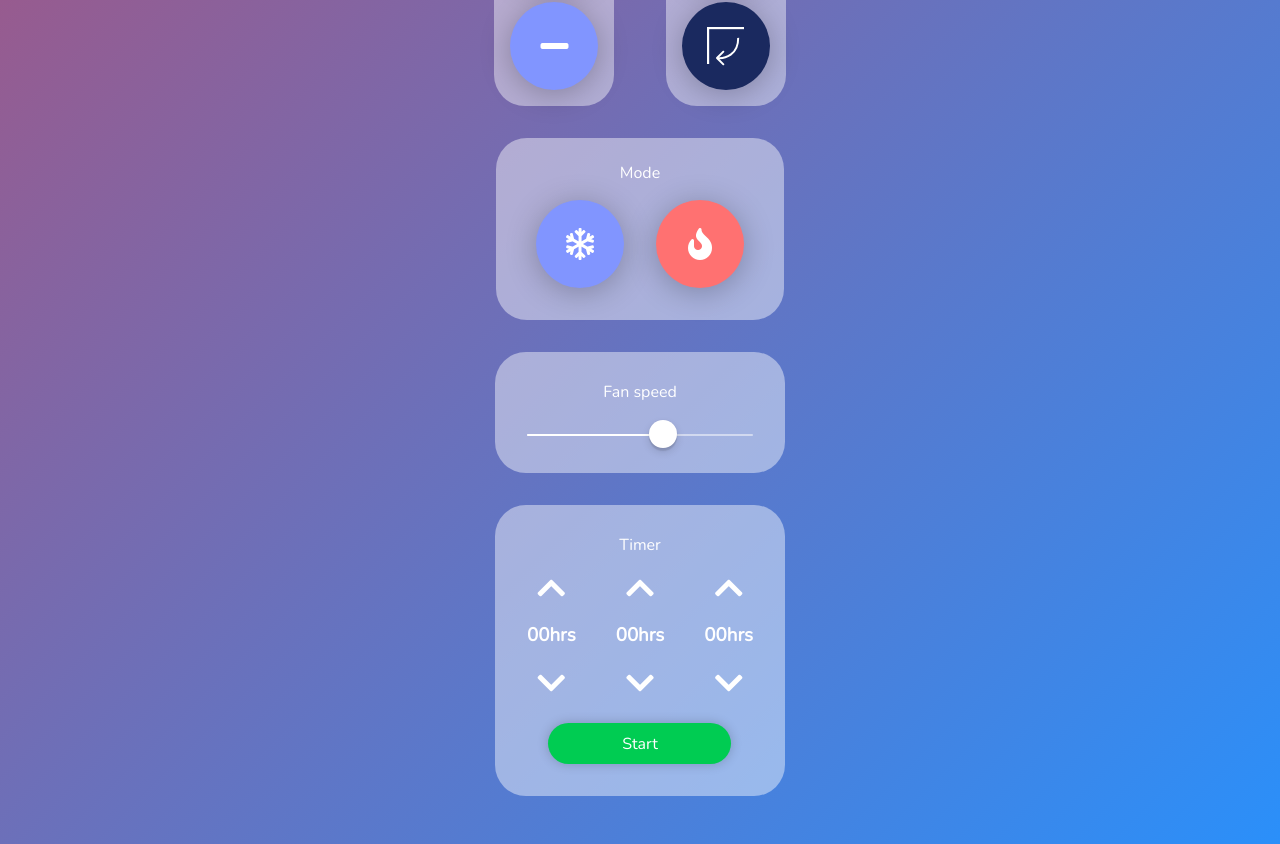
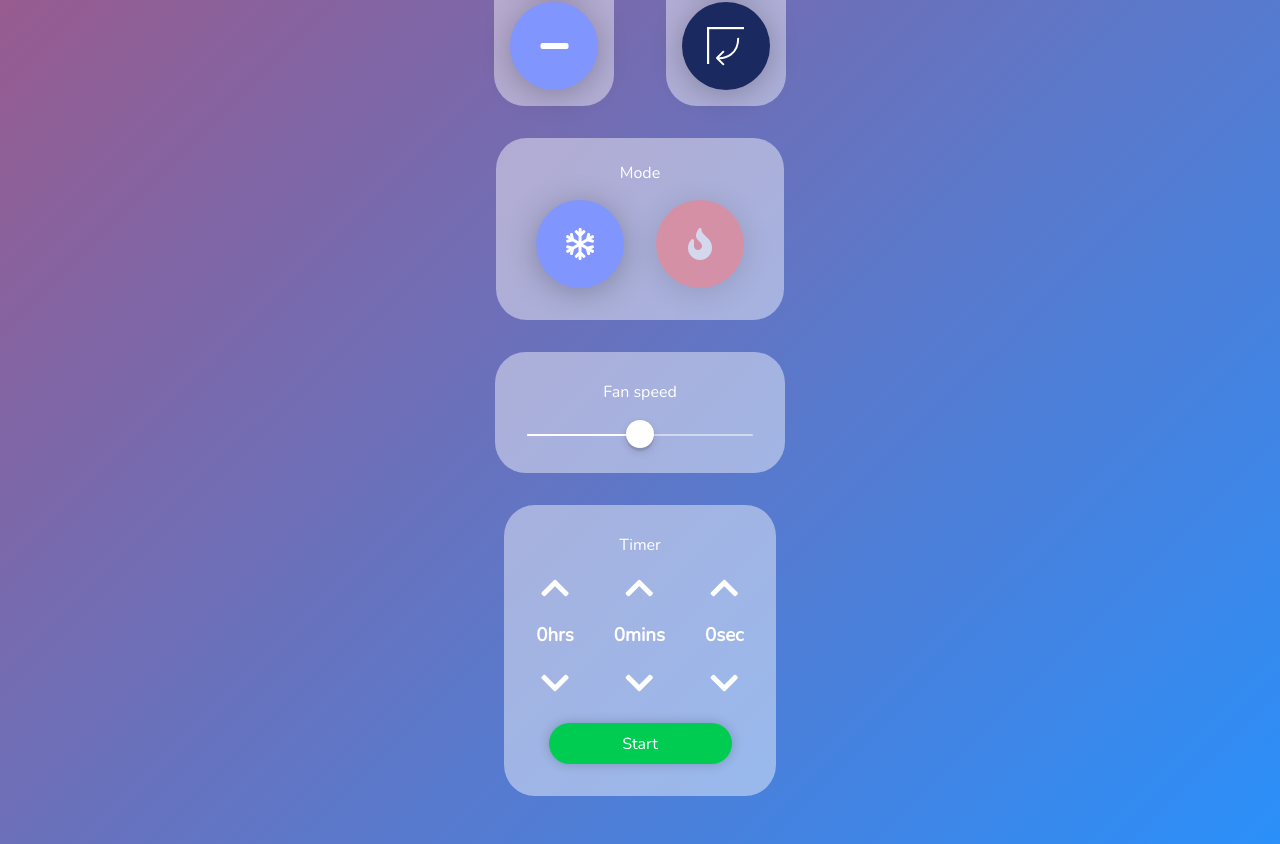
Before and after one commit to jimfilippou/hci-project, a React (Create React App) app: page / in a window 1280 px wide. Shown: the part 405-1249 px from the top of the page. Built offline with nearby package versions, Linux system fonts and the light colour scheme.

Commit message:
add another component

```diff
--- a/src/App.js
+++ b/src/App.js
@@ -1,6 +1,6 @@
 import React from 'react';
 // import Login from './components/login/Login';
-import Main from './components/main/main';
+import Main from './components/Main/Main';
 import './core.scss';
 import CTX from './store';
 
--- /dev/null
+++ b/src/components/ACMode/ACMode.js
@@ -0,0 +1,20 @@
+import React, { useState } from 'react';
+
+export default (params) => {
+
+    const [active, setActive] = useState('cold');
+
+    const disabled = { opacity: '0.5' };
+
+    return (
+        <div className="buttons">
+            <div onClick={() => setActive('cold')} style={active == 'warm' ? disabled : {}} className="button flake">
+                <i className="far fa-snowflake"></i>
+            </div>
+            <div onClick={() => setActive('warm')} style={active == 'cold' ? disabled : {}} className="button fire">
+                <i className="fas fa-fire"></i>
+            </div>
+        </div>
+    )
+
+}
--- /dev/null
+++ b/src/components/ACSwitch/ACSwitch.js
@@ -0,0 +1,41 @@
+import React from 'react';
+import { withStyles } from '@material-ui/core/styles';
+import Switch from '@material-ui/core/Switch';
+import { green } from '@material-ui/core/colors';
+
+function ACSwitch() {
+
+    const [state, setState] = React.useState({
+        checkedA: true
+    });
+
+    const GreenSwitch = withStyles({
+        switchBase: {
+            color: green[300],
+            '&$checked': {
+                color: green[500],
+            },
+            '&$checked + $track': {
+                backgroundColor: green[500],
+            },
+        },
+        checked: {},
+        track: {},
+    })(Switch);
+
+    const handleChange = name => event => {
+        setState({ ...state, [name]: event.target.checked });
+    };
+
+    return (
+        <GreenSwitch
+            checked={state.checkedB}
+            onChange={handleChange('checkedB')}
+            value="checkedB"
+        />
+    )
+
+
+}
+
+export default ACSwitch;
--- /dev/null
+++ b/src/components/FanSlider/FanSlider.js
@@ -0,0 +1,56 @@
+import React from 'react';
+import { withStyles } from '@material-ui/core/styles';
+import Slider from '@material-ui/core/Slider';
+
+function FanSlider() {
+
+    const iOSBoxShadow = '0 3px 1px rgba(0,0,0,0.1),0 4px 8px rgba(0,0,0,0.13),0 0 0 1px rgba(0,0,0,0.02)';
+
+    const IOSSlider = withStyles({
+        root: {
+            color: '#3880ff',
+            height: 2,
+            padding: '15px 0',
+        },
+        thumb: {
+            height: 28,
+            width: 28,
+            backgroundColor: '#fff',
+            boxShadow: iOSBoxShadow,
+            marginTop: -14,
+            marginLeft: -14,
+            '&:focus,&:hover,&$active': {
+                boxShadow: '0 3px 1px rgba(0,0,0,0.1),0 4px 8px rgba(0,0,0,0.3),0 0 0 1px rgba(0,0,0,0.02)',
+                // Reset on touch devices, it doesn't add specificity
+                '@media (hover: none)': {
+                    boxShadow: iOSBoxShadow,
+                },
+            },
+        },
+        active: {},
+        valueLabel: { opacity: 0 },
+        track: {
+            height: 2, backgroundColor: '#fff'
+        },
+        rail: {
+            height: 2,
+            opacity: 0.5,
+            backgroundColor: '#fff',
+        },
+        mark: {
+            backgroundColor: '#bfbfbf',
+            height: 8,
+            width: 1,
+            marginTop: -3,
+        },
+        markActive: {
+            opacity: 1,
+            backgroundColor: 'currentColor',
+        },
+    })(Slider);
+
+    return <IOSSlider defaultValue={50} />
+
+}
+
+export default FanSlider;
--- /dev/null
+++ b/src/components/Timer/Timer.js
@@ -0,0 +1,30 @@
+import React, { useState } from 'react';
+
+export default () => {
+
+    const [state, setState] = useState({
+        hrs: 0, mins: 0, sec: 0
+    });
+
+    const handleChange = (target, action) => {
+        setState({
+            ...state,
+            [target]: action == 'add' ? state[target] + 1 : state[target] - 1
+        });
+    }
+
+    return (
+        <div className="outter-parent">
+            {
+                Object.keys(state).map((value) =>
+                    <div className="column">
+                        <i onClick={() => handleChange(value, 'add')} class="fas fa-chevron-up fa-2x"></i>
+                        <h3>{state[value]}{value}</h3>
+                        <i onClick={() => handleChange(value, 'sub')} class="fas fa-chevron-down fa-2x"></i>
+                    </div>
+                )
+            }
+        </div>
+    )
+
+}
--- a/src/components/login/Login.js
+++ b/src/components/login/Login.js
@@ -1,4 +1,4 @@
-import React from 'react';
+import React from './node_modules/react';
 import logo from '../../assets/images/logo.svg';
 import ac from '../../assets/images/aircondition.svg';
 import './Login.scss';
--- a/src/components/main/main.js
+++ b/src/components/main/main.js
@@ -1,87 +1,24 @@
 import React from 'react';
-import Switch from '@material-ui/core/Switch';
-import { withStyles } from '@material-ui/core/styles';
-import { green } from '@material-ui/core/colors';
+
 import anna from '../../assets/images/main/anna.svg';
 import swingUP from '../../assets/images/main/swing/up.svg';
 import swingDown from '../../assets/images/main/swing/down.svg';
-import Slider from '@material-ui/core/Slider';
-import './main.scss';
+
+// Import custom components
+import FanSlider from '../FanSlider/FanSlider';
+import ACSwitch from '../ACSwitch/ACSwitch';
+import Timer from '../Timer/Timer';
+
+// Load styling
+import './Main.scss';
+import ACMode from '../ACMode/ACMode';
+
 
 function Main() {
 
-    const [state, setState] = React.useState({
-        checkedA: true,
-        checkedB: true,
-        checkedC: true,
-    });
 
     const [degrees, setDegrees] = React.useState(24)
 
-
-    const handleChange = name => event => {
-        setState({ ...state, [name]: event.target.checked });
-    };
-
-
-    const iOSBoxShadow = '0 3px 1px rgba(0,0,0,0.1),0 4px 8px rgba(0,0,0,0.13),0 0 0 1px rgba(0,0,0,0.02)';
-
-    const GreenSwitch = withStyles({
-        switchBase: {
-            color: green[300],
-            '&$checked': {
-                color: green[500],
-            },
-            '&$checked + $track': {
-                backgroundColor: green[500],
-            },
-        },
-        checked: {},
-        track: {},
-    })(Switch);
-
-    const IOSSlider = withStyles({
-        root: {
-            color: '#3880ff',
-            height: 2,
-            padding: '15px 0',
-        },
-        thumb: {
-            height: 28,
-            width: 28,
-            backgroundColor: '#fff',
-            boxShadow: iOSBoxShadow,
-            marginTop: -14,
-            marginLeft: -14,
-            '&:focus,&:hover,&$active': {
-                boxShadow: '0 3px 1px rgba(0,0,0,0.1),0 4px 8px rgba(0,0,0,0.3),0 0 0 1px rgba(0,0,0,0.02)',
-                // Reset on touch devices, it doesn't add specificity
-                '@media (hover: none)': {
-                    boxShadow: iOSBoxShadow,
-                },
-            },
-        },
-        active: {},
-        valueLabel: { opacity: 0 },
-        track: {
-            height: 2, backgroundColor: '#fff'
-        },
-        rail: {
-            height: 2,
-            opacity: 0.5,
-            backgroundColor: '#fff',
-        },
-        mark: {
-            backgroundColor: '#bfbfbf',
-            height: 8,
-            width: 1,
-            marginTop: -3,
-        },
-        markActive: {
-            opacity: 1,
-            backgroundColor: 'currentColor',
-        },
-    })(Slider);
 
     return (
         <div className="wrapper">
@@ -89,11 +26,7 @@ function Main() {
                 <div className="topbar">
                     <div className="switch">
                         <p>OFF</p>
-                        <GreenSwitch
-                            checked={state.checkedB}
-                            onChange={handleChange('checkedB')}
-                            value="checkedB"
-                        />
+                        <ACSwitch/>
                         <p>ON</p>
                     </div>
                     <div>
@@ -141,14 +74,7 @@ function Main() {
                     <div className="unify">
                         <div className="mode-elements-wrapper">
                             <p>Mode</p>
-                            <div className="buttons">
-                                <div className="button flake">
-                                    <i className="far fa-snowflake"></i>
-                                </div>
-                                <div className="button fire">
-                                    <i className="fas fa-fire"></i>
-                                </div>
-                            </div>
+                            <ACMode/>
                         </div>
                     </div>
                 </div>
@@ -156,7 +82,7 @@ function Main() {
                     <div className="unify">
                         <div className="fan-controls-wrapper">
                             <p>Fan speed</p>
-                            <IOSSlider aria-label="ios slider" defaultValue={60} valueLabelDisplay="on" />
+                            <FanSlider/>
                         </div>
                     </div>
                 </div>
@@ -164,18 +90,7 @@ function Main() {
                     <div className="unify">
                         <div className="timer-controls-wrapper">
                             <p>Timer</p>
-                            <div className="outter-parent">
-                                {
-                                    [0, 0, 0].map((value, index) =>
-                                        <div className="column">
-                                            <i class="fas fa-chevron-up fa-2x"></i>
-                                            <h3>00hrs</h3>
-                                            <i class="fas fa-chevron-down fa-2x"></i>
-                                        </div>
-                                    )
-                                }
-
-                            </div>
+                            <Timer/>
                             <div className="start-btn">Start</div>
                         </div>
                     </div>
--- a/src/components/main/main.scss
+++ b/src/components/main/main.scss
@@ -176,6 +176,7 @@
                             color: white;
                             font-size: 2em;
                             border-radius: 100%;
+                            transition: all ease-in-out .4s;
                         }
                         .flake {
                             $bg: #8195FF;
```
